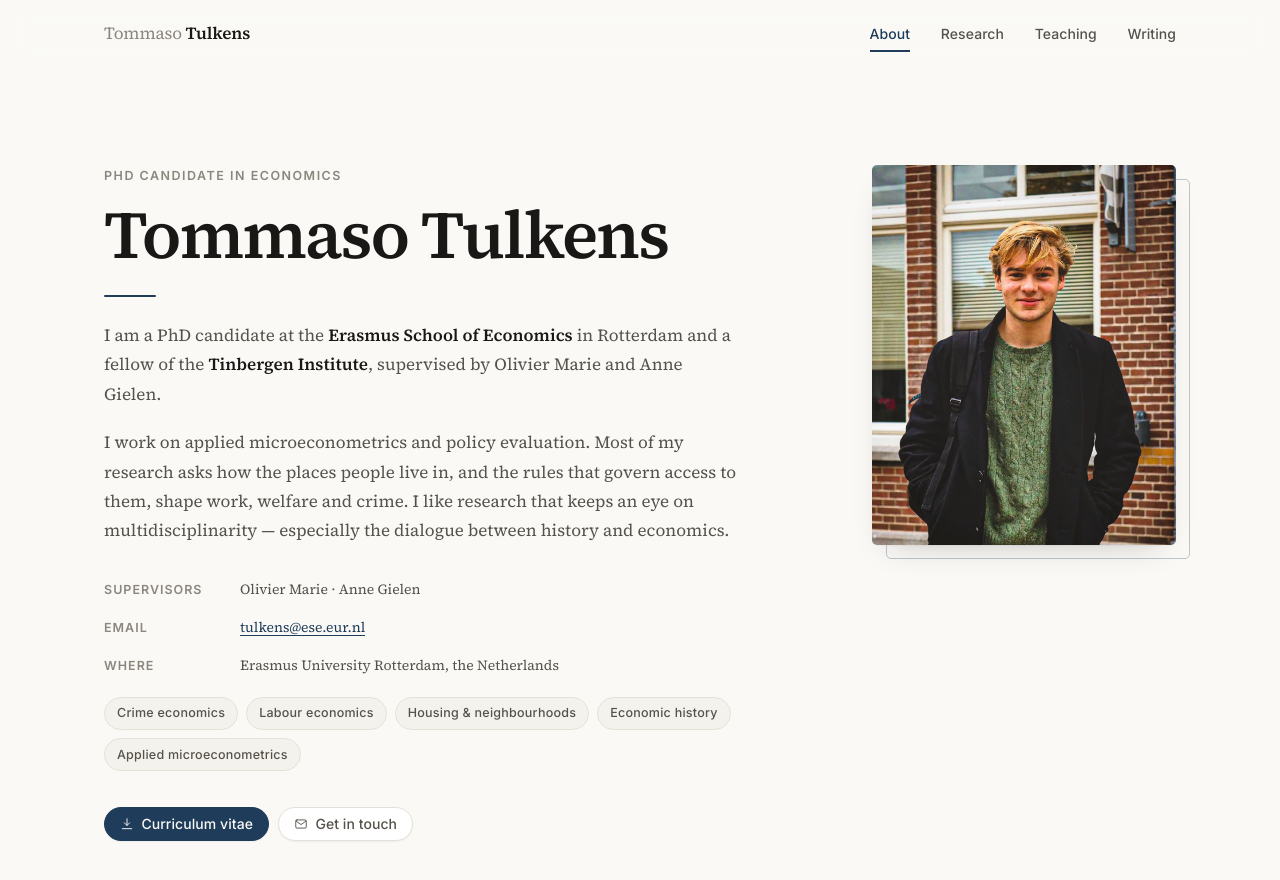
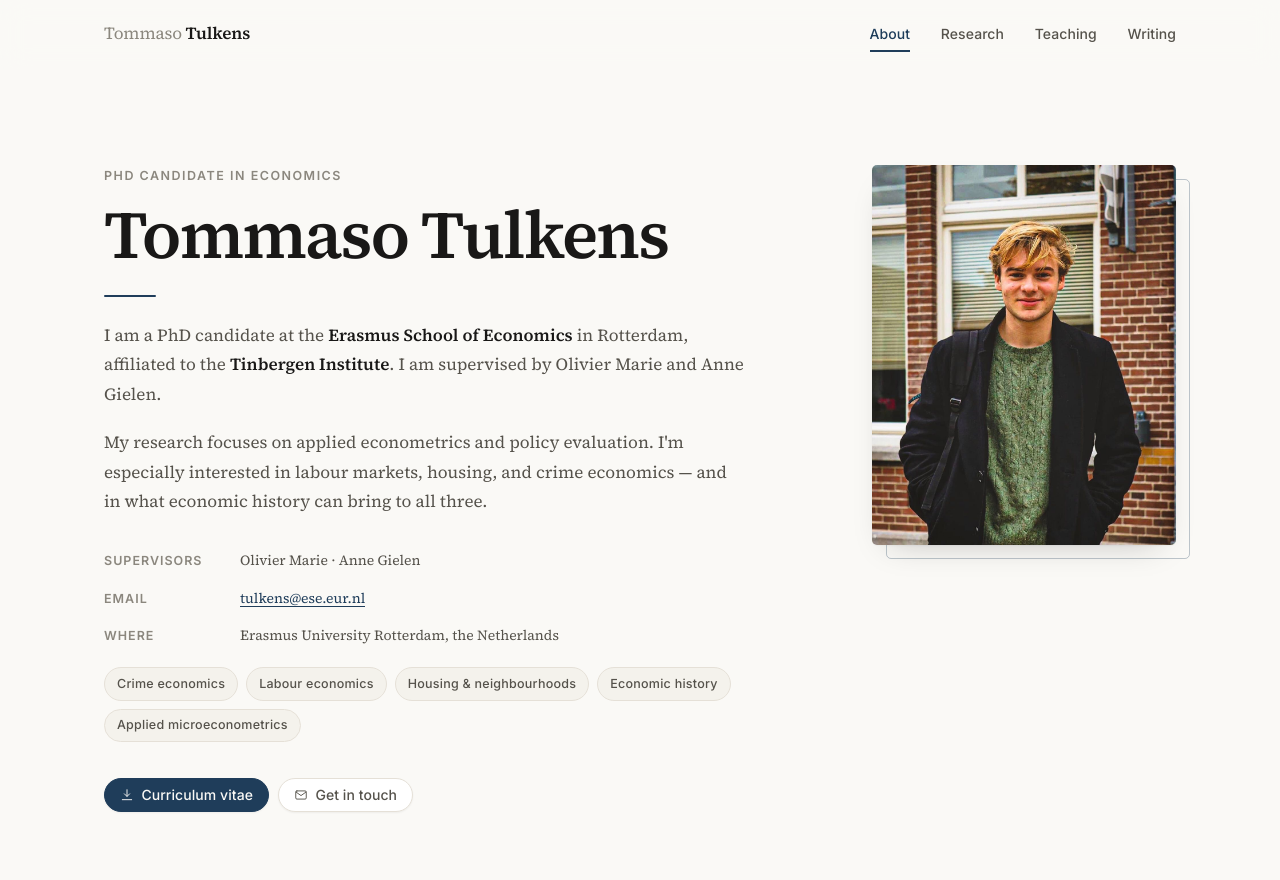
Before and after one commit to tommasotulkens/economics, a Jekyll site: the page built from index.html, in a window 1280 px wide and 900 px high. Shown: the top 880 px of the window. Built offline with Jekyll 4.4.1, drawn with Linux system fonts in a browser that asks for light colours.

Commit message:
FP
First person

```diff
--- a/_config.yml
+++ b/_config.yml
@@ -4,9 +4,9 @@
 title: "Tommaso Tulkens"
 tagline: "PhD candidate in economics"
 description: >-
-  Tommaso Tulkens is a PhD candidate in economics at the Erasmus School of
-  Economics and the Tinbergen Institute. His research covers crime economics,
-  labour markets and place-based inequality.
+  I am a PhD candidate in economics at the Erasmus School of Economics,
+  affiliated to the Tinbergen Institute. My research covers labour markets,
+  housing and crime economics.
 
 url: "https://tommasotulkens.github.io"
 baseurl: "/economics"
--- a/_data/papers.yml
+++ b/_data/papers.yml
@@ -17,7 +17,7 @@
   coauthors: "with Anne Gielen, Elisabeth Leduc and Olivier Marie"
   status: "Work in progress"
   year: 2026
-  paper: "/files/papers/excluded-by-design-paper.pdf"
+  on_request: true
   slides: "/files/papers/excluded-by-design-slides.pdf"
   abstract: >-
     Neighbourhoods shape economic and life outcomes. Existing research relies on
--- a/_includes/paper.html
+++ b/_includes/paper.html
@@ -31,7 +31,7 @@
       {%- include icon.html name="download" -%}Working paper
     </a>
     {%- elsif p.on_request %}
-    <span class="btn btn--quiet">{%- include icon.html name="clock" -%}Draft available on request</span>
+    <span class="btn btn--quiet">{%- include icon.html name="clock" -%}Draft available upon request</span>
     {%- endif %}
 
     {%- if p.slides %}
--- a/index.html
+++ b/index.html
@@ -14,14 +14,13 @@ permalink: /
     <div class="hero__body">
       <p>
         I am a PhD candidate at the <strong>Erasmus School of Economics</strong> in
-        Rotterdam and a fellow of the <strong>Tinbergen Institute</strong>, supervised
-        by Olivier Marie and Anne Gielen.
+        Rotterdam, affiliated to the <strong>Tinbergen Institute</strong>. I am
+        supervised by Olivier Marie and Anne Gielen.
       </p>
       <p>
-        I work on applied microeconometrics and policy evaluation. Most of my research
-        asks how the places people live in, and the rules that govern access to them,
-        shape work, welfare and crime. I like research that keeps an eye on
-        multidisciplinarity — especially the dialogue between history and economics.
+        My research focuses on applied econometrics and policy evaluation. I'm
+        especially interested in labour markets, housing, and crime economics —
+        and in what economic history can bring to all three.
       </p>
     </div>
 
```
Also changed, not shown: _data/teaching.yml (+4 -4 lines), other.md (+1 -1 lines), 3 other files.
